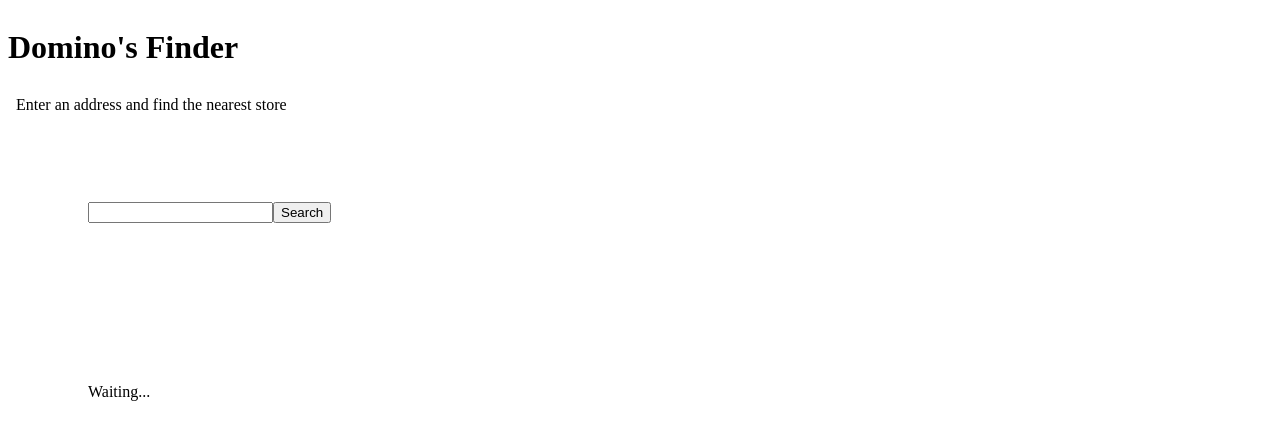
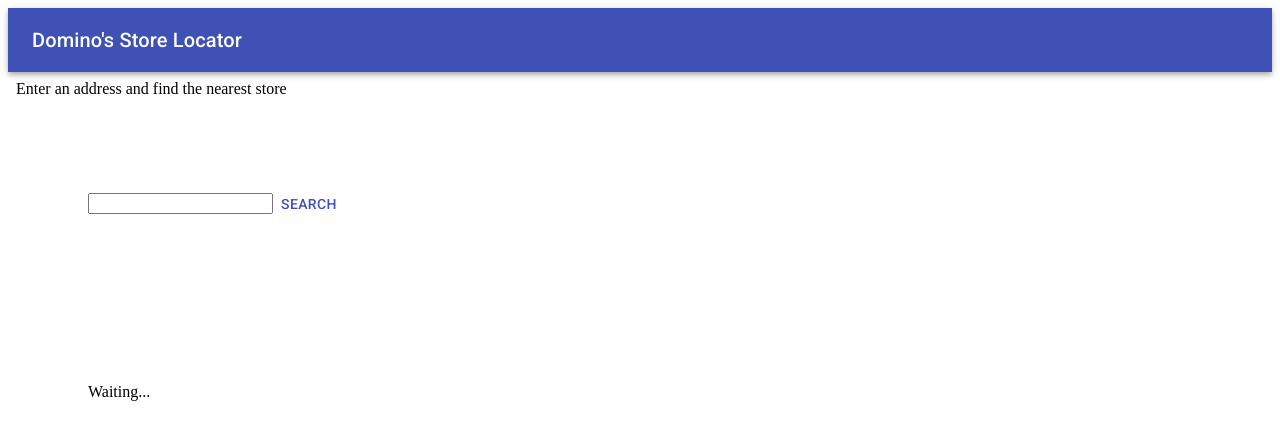
Before and after one commit to mitwilsch/pizza-locator, a React app: page / in a window 1280 px wide. Shown: the top 440 px of the page. Built offline with nearby package versions, Linux system fonts and the light colour scheme.

Commit message:
separate components, add toolbar

```diff
--- a/package.json
+++ b/package.json
@@ -14,16 +14,19 @@
     "start": "npx concurrently \"npm run prodClient\" \"npm run prodServer\""
   },
   "dependencies": {
+    "@material-ui/core": "^4.11.0",
     "concurrently": "^5.3.0",
     "pizzapi": "0.0.8",
     "react": "^16.13.1",
-    "react-dom": "^17.0.1"
+    "react-dom": "^17.0.1",
+    "typeface-roboto": "^1.1.13"
   },
   "devDependencies": {
     "@babel/core": "^7.9.6",
     "@babel/plugin-proposal-class-properties": "^7.8.3",
     "@babel/preset-env": "^7.9.6",
     "@babel/preset-react": "^7.9.4",
+    "@material-ui/docs": "^4.0.0-beta.3",
     "babel-eslint": "^10.1.0",
     "babel-loader": "^8.1.0",
     "babel-polyfill": "^6.26.0",
--- a/src/client/App.js
+++ b/src/client/App.js
@@ -1,103 +1,8 @@
 import React, { useEffect, useState } from 'react';
+import { AppBar, Typography, Toolbar } from '@material-ui/core';
+import SearchBox from './Components/SearchBox';
+import StoreModal from './Components/StoreModal';
 
-const Utils = () => {
-  const searchFormat = (string) => {
-    string = string.replace(/\s+/g, '+');
-    return string;
-  };
-  const fetchApi = async (query) => {
-    const res = await fetch(`/api/${query}`);
-    const data = await res.json();
-
-    return data;
-  };
-
-  const fakeApi = async (query) => {
-    console.log(query);
-    return {
-      StoreID: '7726',
-      IsDeliveryStore: true,
-      MinDistance: 0.8,
-      MaxDistance: 0.8,
-      Phone: '619-444-3030',
-      AddressDescription:
-        '1787 E. Main St\nEl Cajon, CA 92021\nE Main St between Greenfield and Pepper',
-      HolidaysDescription: '11/26 Closed',
-      HoursDescription: 'Su-Th 10:30am-12:00am\nFr-Sa 10:30am-1:00am',
-      ServiceHoursDescription: {
-        Carryout: 'Su-Sa 10:30am-10:00pm',
-        Delivery: 'Su-Th 10:30am-12:00am\nFr-Sa 10:30am-1:00am',
-        DriveUpCarryout: 'Su-Sa 4:00pm-9:00pm',
-      },
-      IsOnlineCapable: true,
-      IsOnlineNow: true,
-      IsNEONow: false,
-      IsSpanish: true,
-      LocationInfo: 'E Main St between Greenfield and Pepper',
-      LanguageLocationInfo: { en: 'E Main St between Greenfield and Pepper' },
-      AllowDeliveryOrders: true,
-      AllowCarryoutOrders: true,
-      AllowDuc: true,
-      ServiceMethodEstimatedWaitMinutes: {
-        Delivery: { Min: 32, Max: 42 },
-        Carryout: { Min: 10, Max: 15 },
-      },
-      StoreCoordinates: {
-        StoreLatitude: '32.814528',
-        StoreLongitude: '-116.916605',
-      },
-      AllowPickupWindowOrders: false,
-      ContactlessDelivery: 'REQUIRED',
-      ContactlessCarryout: 'DISABLED',
-      IsOpen: true,
-      ServiceIsOpen: { Carryout: true, Delivery: true, DriveUpCarryout: false },
-    };
-  };
-  return { searchFormat, fetchApi, fakeApi };
-};
-
-const SearchBox = ({ handler }) => {
-  const [text, setText] = useState('');
-  const { searchFormat, fetchApi, fakeApi } = Utils();
-  const styles = {
-    searchBox: {
-      margin: '5em',
-    },
-  };
-  const submitHandler = (text) => {
-    handler();
-    text = searchFormat(text);
-    // change this to fetchApi for live
-    fetchApi(text).then((res) => handler(res));
-  };
-  return (
-    <div style={styles.searchBox}>
-      <input type="text" onChange={(e) => setText(e.target.value)} />
-      <button type="button" onClick={() => submitHandler(text)}>
-        Search
-      </button>
-    </div>
-  );
-};
-
-const StoreModal = ({ store }) => {
-  const styles = {
-    store: {
-      margin: '5em',
-    },
-  };
-  if (store) {
-    const { StoreID, AddressDescription } = store;
-    return (
-      <div style={styles.store}>
-        <p>Store #{StoreID}</p>
-        <p>Address: {AddressDescription}</p>
-      </div>
-    );
-  }
-
-  return <div style={styles.store}>Waiting...</div>;
-};
 const App = () => {
   const [store, setStore] = useState();
   console.log(store);
@@ -109,7 +14,12 @@
   };
   return (
     <div style={styles.main}>
-      <h1>Domino's Finder</h1>
+      <AppBar position="static">
+        <Toolbar>
+          <Typography variant="h6">Domino&apos;s Store Locator</Typography>
+        </Toolbar>
+      </AppBar>
+
       <body>Enter an address and find the nearest store</body>
       <SearchBox handler={setStore} />
       <StoreModal store={store} />
--- /dev/null
+++ b/src/client/Components/SearchBox.js
@@ -0,0 +1,32 @@
+import React, { useState } from 'react';
+import { Button } from '@material-ui/core';
+
+import Utils from '../utils';
+
+const { searchFormat, fakeApi } = Utils();
+
+const SearchBox = ({ handler }) => {
+  const [text, setText] = useState('');
+
+  const styles = {
+    searchBox: {
+      margin: '5em',
+    },
+  };
+
+  const submitHandler = (text) => {
+    handler();
+    text = searchFormat(text);
+    // change this to fetchApi for live
+    fakeApi(text).then((res) => handler(res));
+  };
+  return (
+    <div style={styles.searchBox}>
+      <input type="text" onChange={(e) => setText(e.target.value)} />
+      <Button color="primary" onClick={() => submitHandler(text)}>
+        Search
+      </Button>
+    </div>
+  );
+};
+export default SearchBox;
--- /dev/null
+++ b/src/client/Components/StoreModal.js
@@ -0,0 +1,22 @@
+import React from 'react';
+
+const StoreModal = ({ store }) => {
+  const styles = {
+    store: {
+      margin: '5em',
+    },
+  };
+  if (store) {
+    const { StoreID, AddressDescription } = store;
+    return (
+      <div style={styles.store}>
+        <p>Store #{StoreID}</p>
+        <p>Address: {AddressDescription}</p>
+      </div>
+    );
+  }
+
+  return <div style={styles.store}>Waiting...</div>;
+};
+
+export default StoreModal;
--- a/src/client/index.js
+++ b/src/client/index.js
@@ -1,5 +1,6 @@
 import React from 'react';
 import ReactDOM from 'react-dom';
 import App from './App';
+import 'typeface-roboto';
 
-ReactDOM.render(<App />,document.getElementById('root'));
+ReactDOM.render(<App />, document.getElementById('root'));
--- /dev/null
+++ b/src/client/utils.js
@@ -0,0 +1,56 @@
+const Utils = () => {
+  const searchFormat = (string) => {
+    string = string.replace(/\s+/g, '+');
+    return string;
+  };
+  const fetchApi = async (query) => {
+    const res = await fetch(`/api/${query}`);
+    const data = await res.json();
+
+    return data;
+  };
+
+  const fakeApi = async (query) => {
+    console.log(query);
+    return {
+      StoreID: '7726',
+      IsDeliveryStore: true,
+      MinDistance: 0.8,
+      MaxDistance: 0.8,
+      Phone: '619-444-3030',
+      AddressDescription:
+        '1787 E. Main St\nEl Cajon, CA 92021\nE Main St between Greenfield and Pepper',
+      HolidaysDescription: '11/26 Closed',
+      HoursDescription: 'Su-Th 10:30am-12:00am\nFr-Sa 10:30am-1:00am',
+      ServiceHoursDescription: {
+        Carryout: 'Su-Sa 10:30am-10:00pm',
+        Delivery: 'Su-Th 10:30am-12:00am\nFr-Sa 10:30am-1:00am',
+        DriveUpCarryout: 'Su-Sa 4:00pm-9:00pm',
+      },
+      IsOnlineCapable: true,
+      IsOnlineNow: true,
+      IsNEONow: false,
+      IsSpanish: true,
+      LocationInfo: 'E Main St between Greenfield and Pepper',
+      LanguageLocationInfo: { en: 'E Main St between Greenfield and Pepper' },
+      AllowDeliveryOrders: true,
+      AllowCarryoutOrders: true,
+      AllowDuc: true,
+      ServiceMethodEstimatedWaitMinutes: {
+        Delivery: { Min: 32, Max: 42 },
+        Carryout: { Min: 10, Max: 15 },
+      },
+      StoreCoordinates: {
+        StoreLatitude: '32.814528',
+        StoreLongitude: '-116.916605',
+      },
+      AllowPickupWindowOrders: false,
+      ContactlessDelivery: 'REQUIRED',
+      ContactlessCarryout: 'DISABLED',
+      IsOpen: true,
+      ServiceIsOpen: { Carryout: true, Delivery: true, DriveUpCarryout: false },
+    };
+  };
+  return { fakeApi, searchFormat };
+};
+export default Utils;
```
Also changed, not shown: 3 other files (tests, documents, lock files or other folders).
